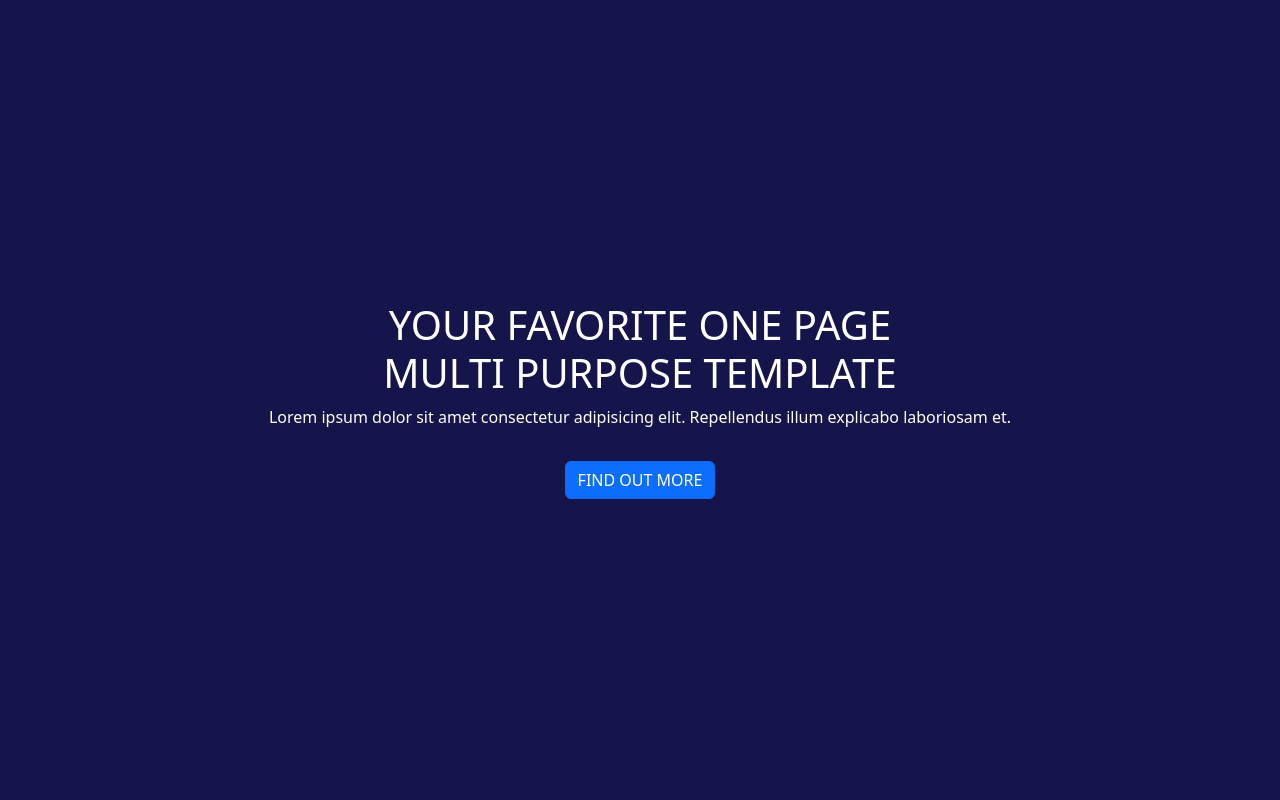
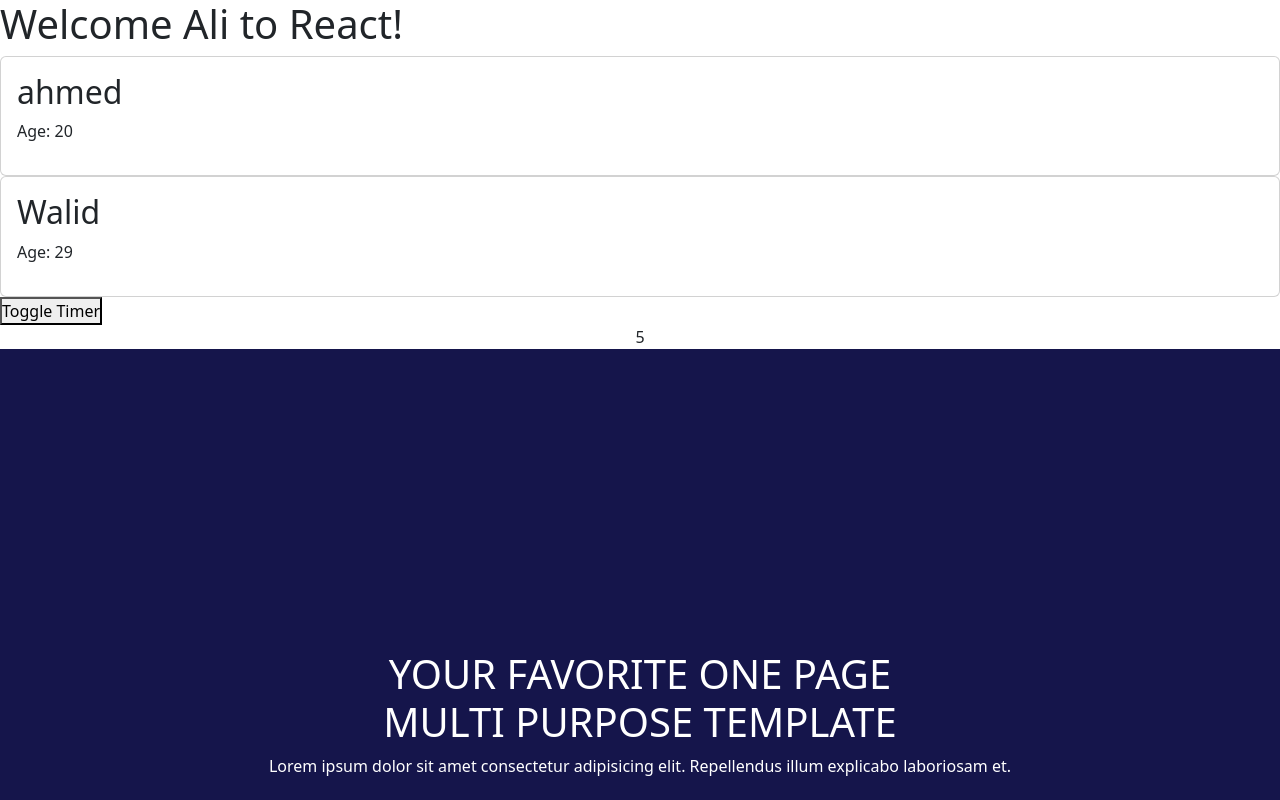
Before and after one commit to mohamedessayed/React-course, a React (Vite) app: page / in a window 1280 px wide. Shown: the top 800 px of the page. Built offline with nearby package versions, Linux system fonts and the light colour scheme.

Commit message:
add life cycle using class component

```diff
--- a/src/App.tsx
+++ b/src/App.tsx
@@ -2,17 +2,33 @@ import { Component, type ReactNode } from "react";
 import './assets/css/app.css';
 import Header from "./components/Header";
 import ServiceSection from "./components/ServiceSection";
+import Timer from "./components/practice/Timer";
+import Welcome from "./components/practice/Welcome";
+import StudentCard, { type StudentInterface } from "./components/practice/StudentCard";
 
 
 class App extends Component {
 
   state = {
-    count:0
+    showTimer:true
   };
 
   render(): ReactNode {
 
+    let student1:StudentInterface = {name:"ahmed", age:20}
+    let student2:StudentInterface = {name:"Walid", age:29, mail:"1321"}
+
     return <div>
+      <Welcome />
+
+
+      <StudentCard  student={ student1 } />
+      <StudentCard  student={student2} />
+
+      <button onClick={()=>this.setState({showTimer:!this.state.showTimer})}>Toggle Timer</button>
+
+          {this.state.showTimer && <Timer  />}
+
           <Header />
 
           <ServiceSection />
--- /dev/null
+++ b/src/components/practice/StudentCard.tsx
@@ -0,0 +1,22 @@
+import type React from "react";
+
+export interface StudentInterface {
+        name:string,
+        age:number,
+        mail?:string | null
+    }
+
+
+type StudentProps = {
+    student: StudentInterface
+}
+
+function StudentCard({student}:StudentProps): React.JSX.Element {
+    return <div className="card p-3">
+        <h2>{student.name}</h2>
+        <p>Age: {student.age}</p>
+
+    </div>
+}
+
+export default StudentCard;
--- /dev/null
+++ b/src/components/practice/Timer.tsx
@@ -0,0 +1,41 @@
+import { Component, type ReactNode } from "react";
+
+type Props = {}
+
+type State = {
+    seconds:number
+}
+
+class Timer extends Component<Props,State>{
+
+    state: Readonly<State> = {
+        seconds:0
+    }
+
+    private timerId: ReturnType<typeof setInterval> | undefined
+
+    componentDidMount(): void {
+        this.timerId = setInterval(()=>{
+            this.setState((prevState)=> ({seconds:prevState.seconds+1}));
+        },1000)
+    }
+
+    componentWillUnmount(): void {
+        if (this.timerId !== undefined) {
+            clearInterval(this.timerId)
+        }
+    }
+
+
+    render(): ReactNode {
+        return <div className="text-center">
+            {this.state.seconds}
+        </div>
+    }
+
+}
+
+
+
+
+export default Timer;
--- /dev/null
+++ b/src/components/practice/Welcome.tsx
@@ -0,0 +1,11 @@
+import { useState } from "react";
+
+function Welcome(): React.JSX.Element{
+
+    const [userName,setUserName] = useState("Ali")
+
+    return <h1>Welcome {userName} to React!</h1>
+}
+
+
+export default Welcome;
```
Also changed, not shown: src/components/practice/Counter.tsx (+28 -49 lines), public/ogimage.png (added).
